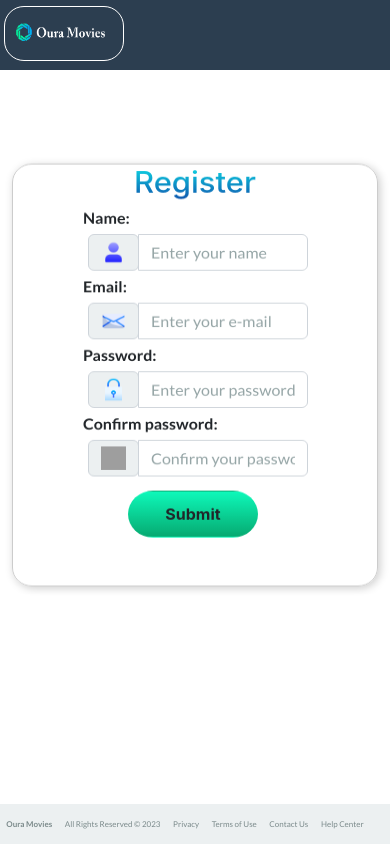
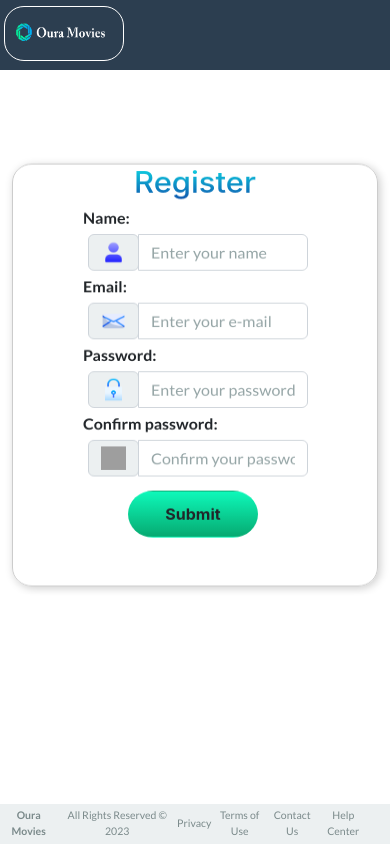
Before and after one commit to Arturo0214/oura-movies-frontend, a React (Vite) app: page / in a window 390 px wide. Built offline with nearby package versions, Linux system fonts and the light colour scheme; grey boxes are pictures that could not be loaded.

Commit message:
changed a font

```diff
--- a/src/index.css
+++ b/src/index.css
@@ -188,7 +188,7 @@
     align-items: center;
     height: 40px;
     max-width: 600px;
-    font-size: 8px;
+    font-size: 10.5px;
   }
 }
 .formu-2{
```
